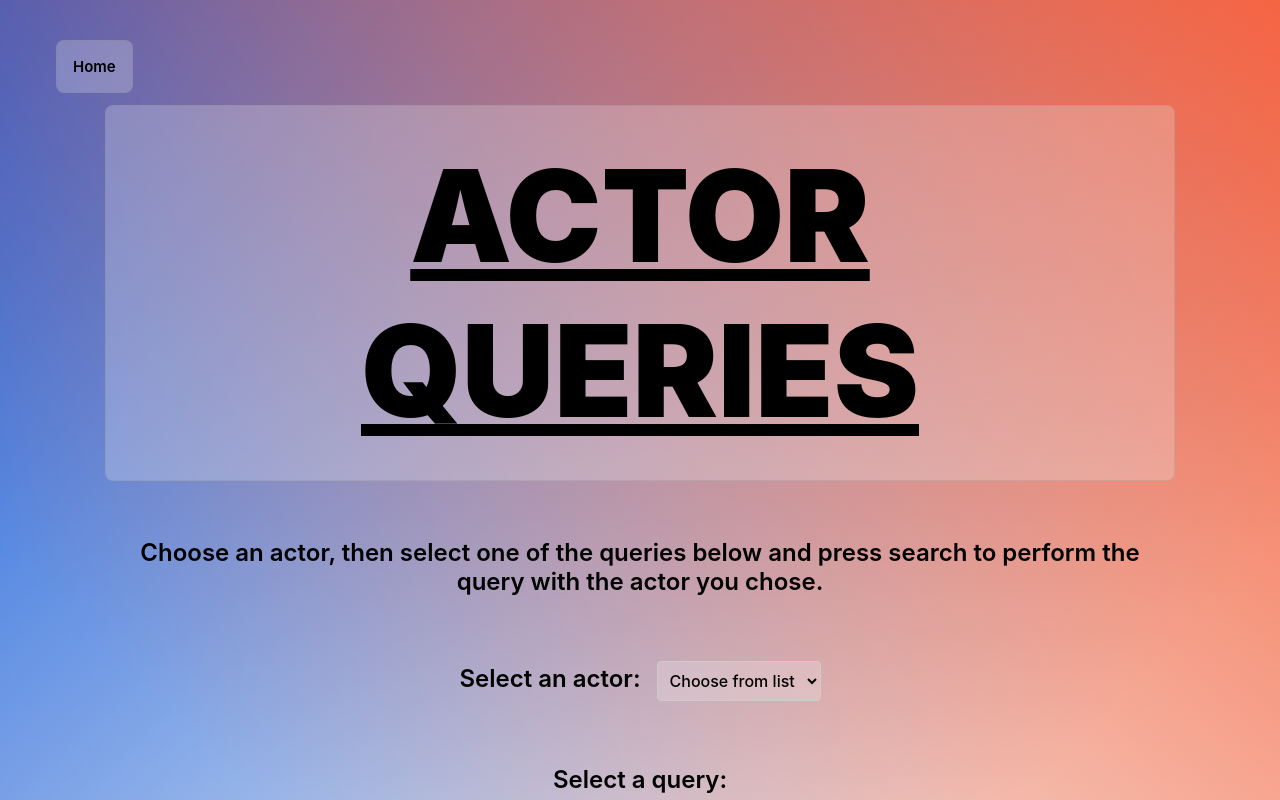
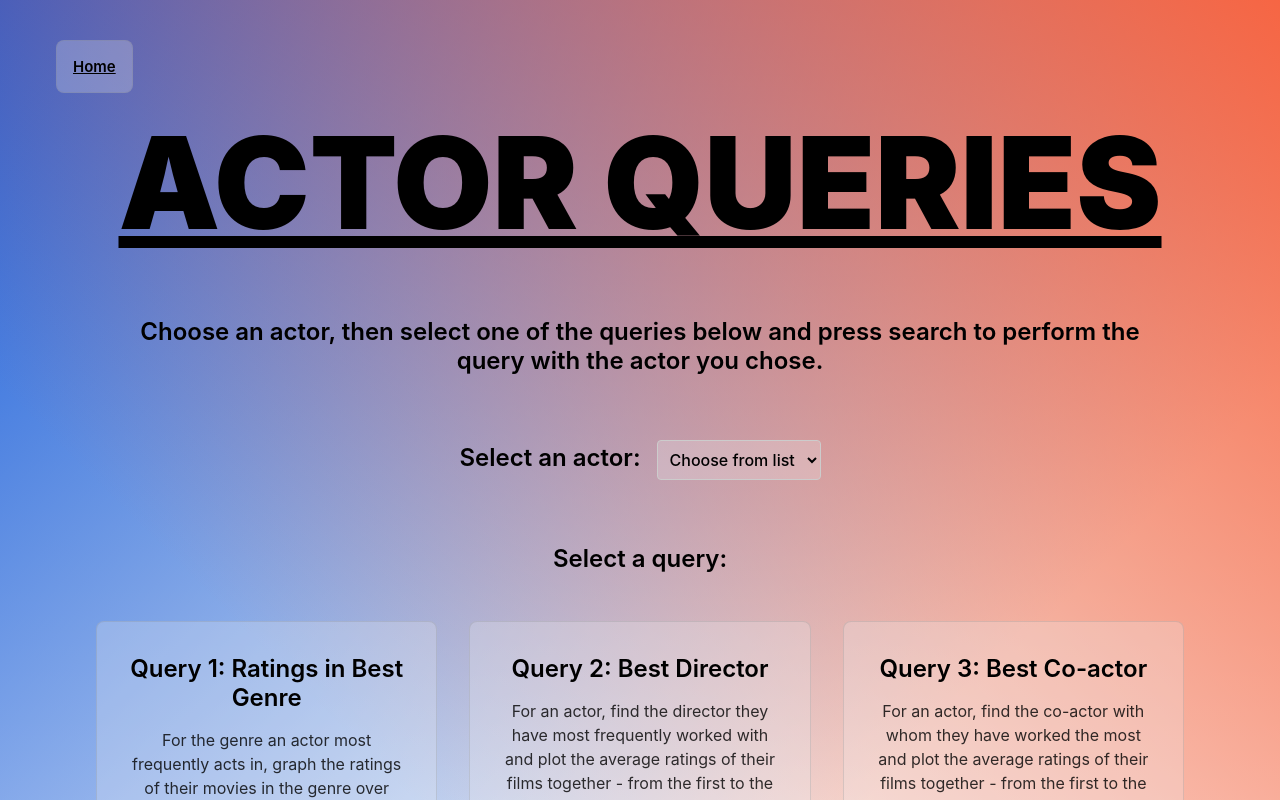
Before and after one commit to kendalllsp/filmfanatics, a Next.js app: page /actors in a window 1280 px wide. Shown: the top 800 px of the page. Built offline with nearby package versions, Linux system fonts and the light colour scheme.

Commit message:
updated css
- changed title backgrounds on actor/movie pages
- underlined home button

```diff
--- a/src/app/page.module.css
+++ b/src/app/page.module.css
@@ -85,10 +85,6 @@
         margin: 0rem;
         text-align: center;
         font-size: 8rem;
-        padding: 2rem;
-        border-radius: 8px;
-        background-color: rgba(var(--callout-rgb), 0.25);
-        border: 1px solid rgba(var(--card-border-rgb), 0.25);
         transition: background 200ms, border 200ms;
         display: flex;
         flex-direction: column;
@@ -268,6 +264,7 @@
     font-family: var(--font-family);
     font-weight: 600;
     font-size: 15px;
+    text-decoration: underline;
 }
     .backButton:hover {
         background: rgba(var(--card-rgb), 0.1);
```
